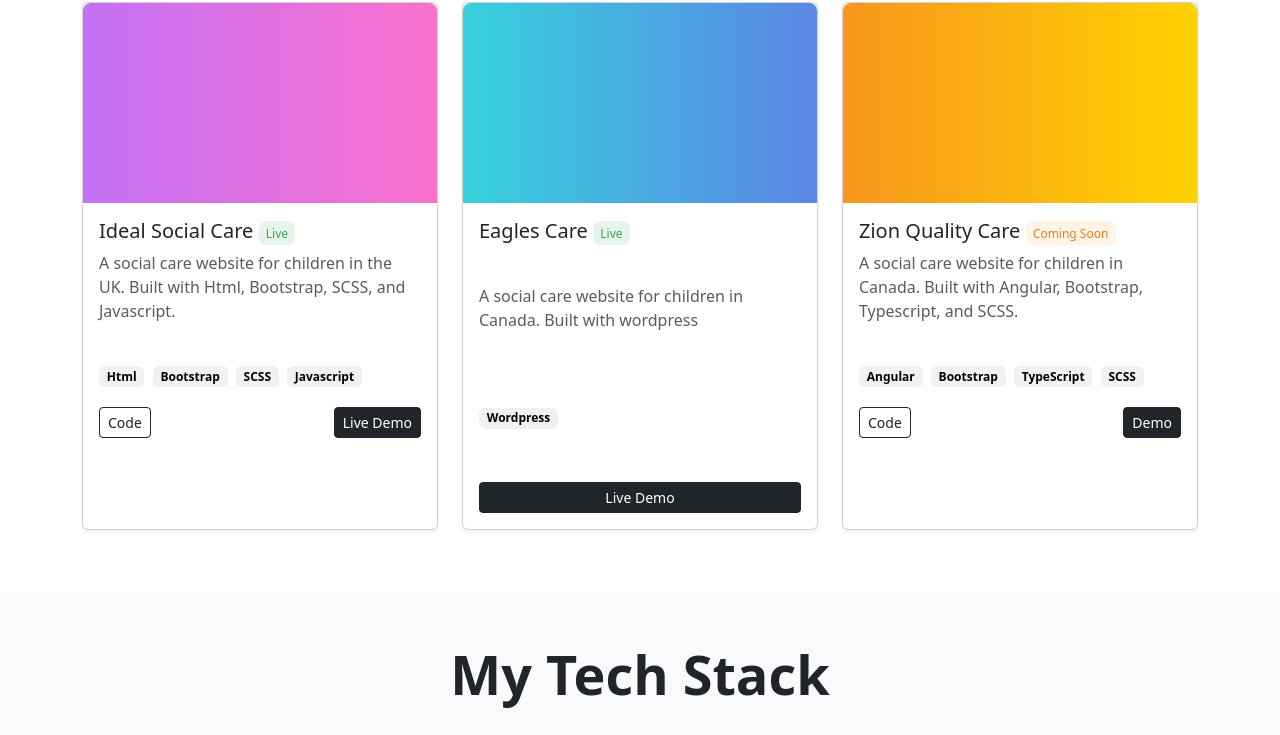
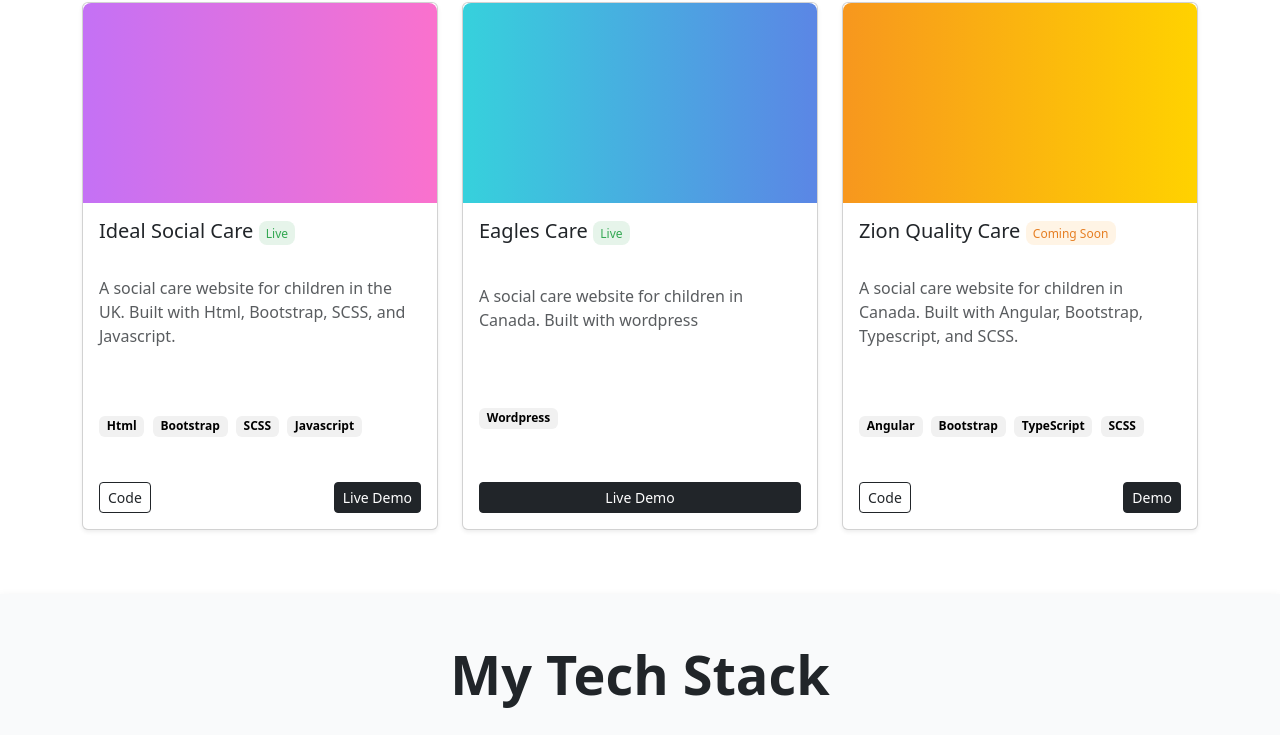
Before and after one commit to Adenikemi/new-portfolio, a website: page index.html in a window 1280 px wide. Shown: the part 1523-2258 px from the top of the page. Drawn offline with nearby package versions, Linux system fonts and the light colour scheme.

Commit message:
git commit changes

```diff
--- a/index.html
+++ b/index.html
@@ -192,7 +192,7 @@
           <div class="col-md-4">
             <div class="card shadow-sm">
               <div class="card-header-gradient gradient-purple"></div>
-              <div class="card-body">
+              <div class="card-body d-flex flex-column justify-content-between">
                 <h5 class="card-title">
                   Ideal Social Care
                   <span class="status-badge status-live">Live</span>
@@ -254,7 +254,7 @@
           <div class="col-md-4">
             <div class="card shadow-sm">
               <div class="card-header-gradient gradient-orange"></div>
-              <div class="card-body">
+              <div class="card-body d-flex flex-column justify-content-between">
                 <h5 class="card-title">
                   Zion Quality Care
                   <span class="status-badge status-soon">Coming Soon</span>
```
